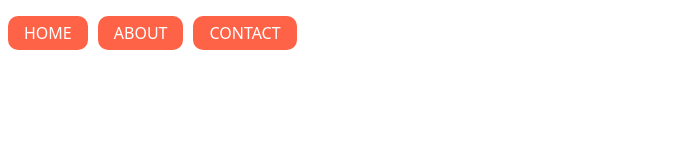
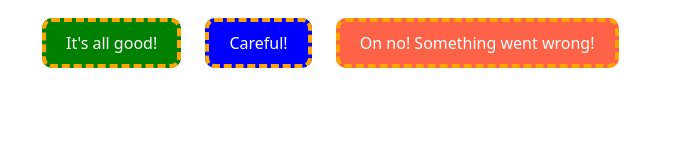
Before and after one commit to daveryu/css-layout-masterclass, a website built with Vite: page index.html in a window 1280 px wide. Shown: the whole page, without its empty margins (0-674 px from the left). Built offline with nearby package versions, Linux system fonts and the light colour scheme.

Commit message:
4.2_extend

```diff
--- a/index.html
+++ b/index.html
@@ -7,11 +7,9 @@
     <title>CSS Layout Masterclass</title>
   </head>
   <body>
-    <ul>
-      <li><a href="#">Home</a></li>
-      <li><a href="#">About</a></li>
-      <li><a href="#">Contact</a></li>
-    </ul>
+    <span class="success">It's all good!</span>
+    <span class="warning">Careful!</span>
+    <span class="error">On no! Something went wrong!</span>
   </body>
   </body>
 </html>
--- a/src/style.scss
+++ b/src/style.scss
@@ -1,35 +1,29 @@
 
 body {
-    margin: 32;
-    padding: 0;
+    margin: 0x;
+    padding: 24px;
     font-family: system-ui, -apple-system, BlinkMacSystemFont, 'Segoe UI', Roboto, Oxygen, Ubuntu, Cantarell, 'Open Sans', 'Helvetica Neue', sans-serif;
 }
 
-ul {
-    list-style-type: none;
-    padding: 0;
-    display: flex;
-    gap: 10px;
+%alert {
+    margin: 10px;
+    padding: 10px 20px;
+    border-radius: 10px;
+    border: 4px dashed orange;
+    color: white;
+}
 
-    li {
-        background-color: tomato;
-        color: white;
-        padding: 6px 16px;
-        border-radius: 10px;
+.success {
+    @extend %alert;
+    background-color: green;
+}
 
-        a {
-            text-decoration: none;
-            color: white;
-            text-transform: uppercase;
-        }
+.error {
+    @extend %alert;
+    background-color: tomato;
+}
 
-        &:hover {
-            opacity: 0.8;
-
-            a {
-                color: red;
-            }
-        }
-
-    }
+.warning {
+    @extend %alert;
+    background-color: blue;
 }
```
